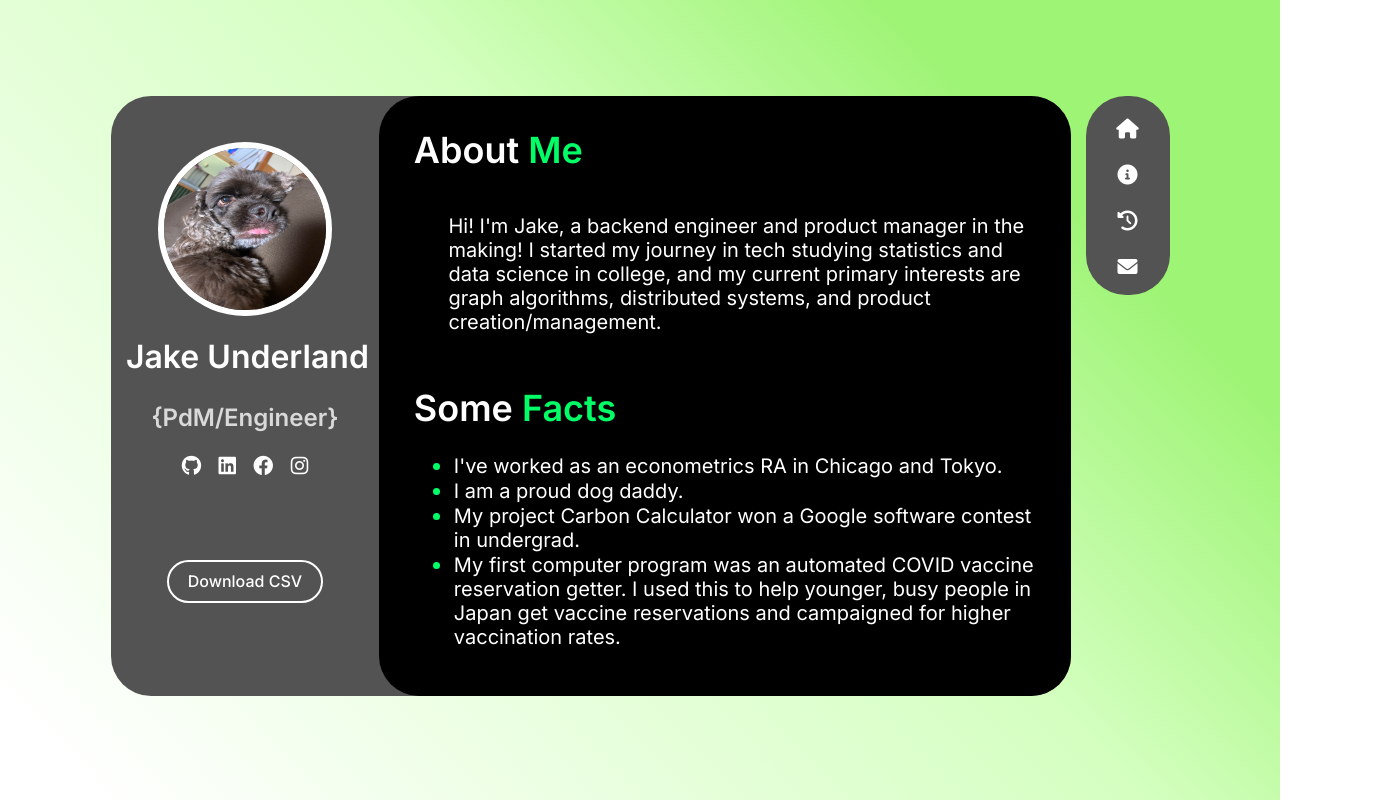
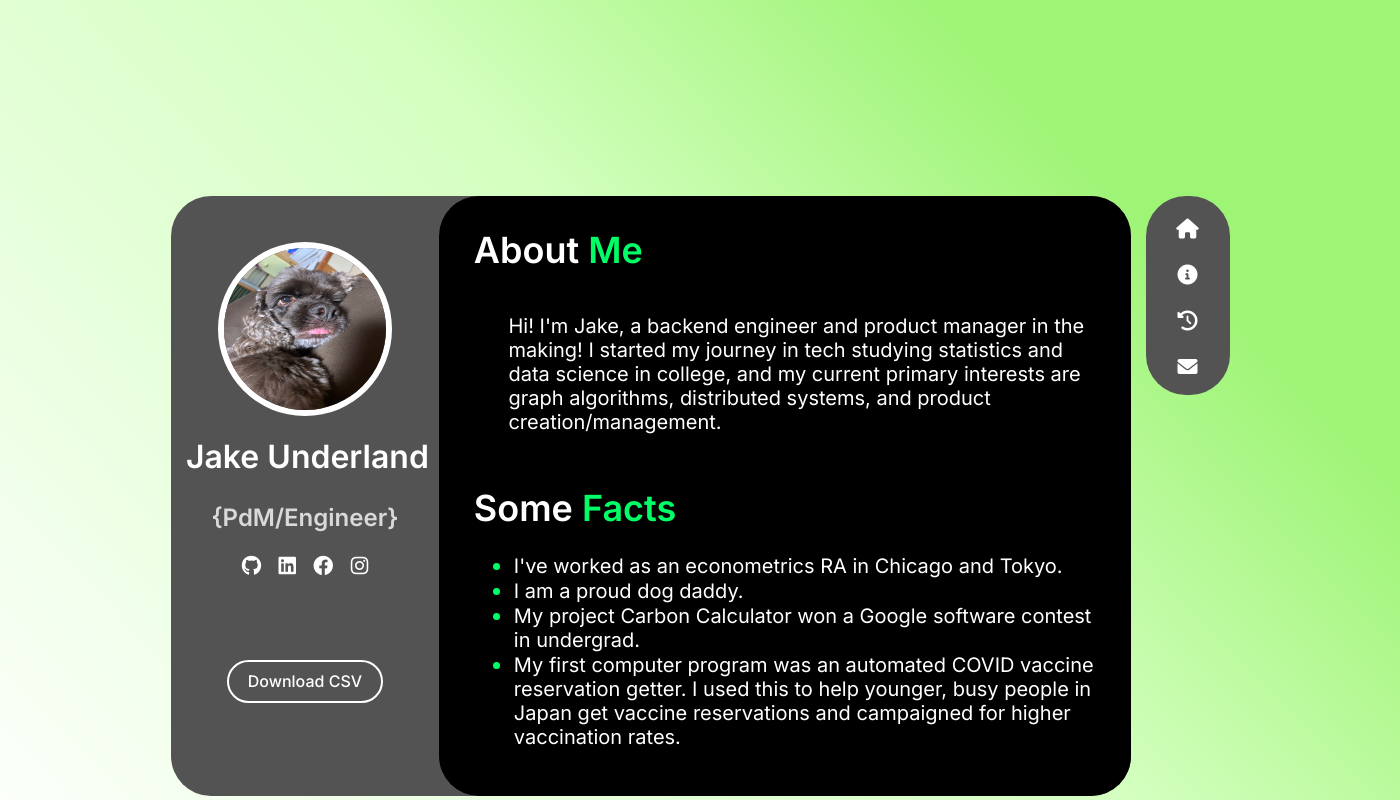
Before and after one commit to jaked0626/digital-biz-card, a React (Vite) app: page / in a window 1280 px wide. Shown: the top 800 px of the page, 1400 px wide, since content can reach past the window. Built offline with nearby package versions, Linux system fonts and the light colour scheme.

Commit message:
fixed minimum width and height.

```diff
--- a/src/index.css
+++ b/src/index.css
@@ -34,7 +34,9 @@ body {
   align-items: center;
   justify-content: center;
   width: 100vw;
+  min-width: 1400px;
   height: 100vh;
+  min-height: 1000px;
   background: linear-gradient(226deg, #9EF475 19.5%, #D4FFC0 44.18%, rgba(192, 255, 198, 0.00) 95.62%);
 
 }
@@ -84,6 +86,9 @@ button:focus-visible {
   margin-top: 15%;
   width: 100vw;
   height: 100vh;
+  min-width: 1100px;
+  max-width: 1300px;
+  min-height: 500px;
 }
 
 .nav__container {
```
Also changed, not shown: public/profile-human.jpg (added).
